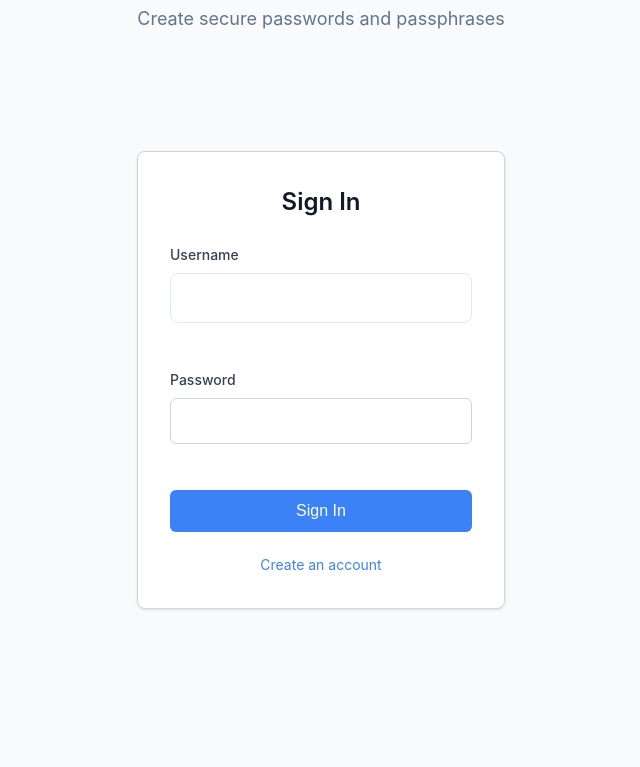
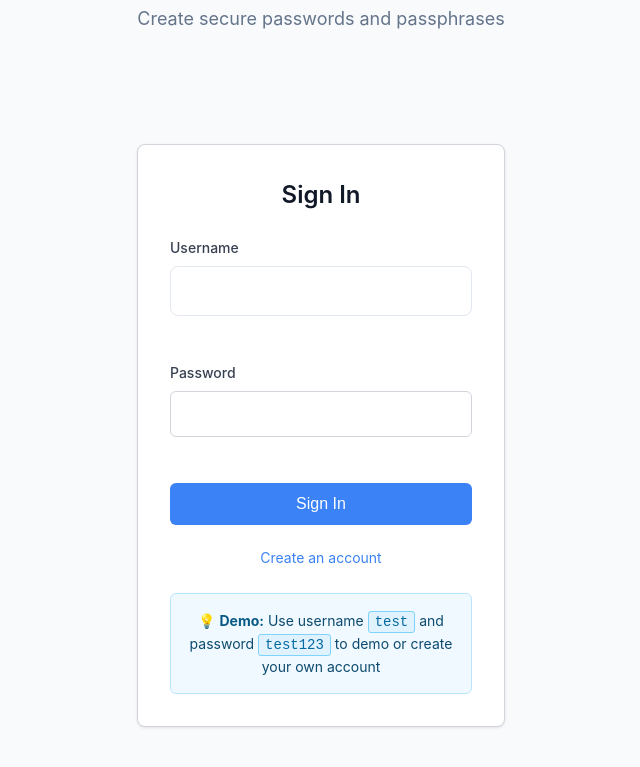
Before and after one commit to ScottishB/speckit-passwordgen, a website built with Vite: page index.html in a window 1280 px wide. Shown: the part 75-842 px from the top of the page, without its empty margins (319-959 px from the left). Before the commit the page ends 800 px from the top, so only its background shows below. Built offline with nearby package versions, Linux system fonts and the light colour scheme.

Commit message:
feat: add demo user and login instructions
- Created demo user (username: test, password: test123)
- Added demoUser.ts utility to automatically initialize demo user on app load
- Updated LoginForm component with visible demo credentials note
- Added CSS styling for demo note with blue info box styling
- Demo user is created once if it doesn't exist, allowing easy testing

The login page now displays:
'💡 Demo: Use username test and password test123 to demo or create your own account'

This makes it easier for users to quickly test the application without
needing to register a new account first.

```diff
--- a/package.json
+++ b/package.json
@@ -31,6 +31,8 @@
     "terser": "^5.26.0",
     "typescript": "^5.3.0",
     "vite": "^5.0.0",
+    "vite-plugin-top-level-await": "^1.6.0",
+    "vite-plugin-wasm": "^3.5.0",
     "vitest": "^1.0.0"
   },
   "dependencies": {
--- a/src/components/LoginForm.ts
+++ b/src/components/LoginForm.ts
@@ -122,6 +122,10 @@ export class LoginForm {
 
         <div class="login-form__links">
           <a href="#register" class="login-form__link">Create an account</a>
+        </div>
+
+        <div class="login-form__demo-note">
+          <p>💡 <strong>Demo:</strong> Use username <code>test</code> and password <code>test123</code> to demo or create your own account</p>
         </div>
       </form>
     `;
--- a/src/main.ts
+++ b/src/main.ts
@@ -18,6 +18,7 @@ import { SiteEditModal } from './components/SiteEditModal';
 import { DeleteAccountModal } from './components/DeleteAccountModal';
 import { SettingsView } from './components/SettingsView';
 import { ErrorBoundary } from './components/ErrorBoundary';
+import { initializeDemoUser } from './utils/demoUser';
 
 class AppComponent {
   private database: Database;
@@ -91,6 +92,9 @@ class AppComponent {
       await this.database.initialize();
       console.log('[App] Database initialized');
 
+      // Initialize demo user for testing/demo purposes
+      await this.initializeDemoUser();
+
       // Check authentication status
       console.log('[App] Checking authentication status...');
       this.isAuthenticated = await this.authService.isAuthenticated();
@@ -117,6 +121,19 @@ class AppComponent {
     } catch (error) {
       console.error('[App] Initialization failed:', error);
       this.handleError(error as Error);
+    }
+  }
+
+  /**
+   * Initializes the demo user for testing and demonstration
+   * @private
+   */
+  private async initializeDemoUser(): Promise<void> {
+    try {
+      await initializeDemoUser(this.authService, this.database);
+    } catch (error) {
+      console.warn('[App] Failed to initialize demo user:', error);
+      // Don't throw - this is non-critical
     }
   }
 
--- a/src/styles/auth.css
+++ b/src/styles/auth.css
@@ -223,6 +223,40 @@
   outline: 2px solid #3b82f6;
   outline-offset: 2px;
   border-radius: 2px;
+}
+
+/* ============================================================================
+   Demo Note (LoginForm)
+   ========================================================================= */
+
+.login-form__demo-note {
+  margin-top: 1.5rem;
+  padding: 1rem;
+  background-color: #f0f9ff;
+  border: 1px solid #bae6fd;
+  border-radius: 6px;
+  text-align: center;
+}
+
+.login-form__demo-note p {
+  margin: 0;
+  font-size: 0.875rem;
+  line-height: 1.5;
+  color: #0c4a6e;
+}
+
+.login-form__demo-note strong {
+  color: #075985;
+}
+
+.login-form__demo-note code {
+  padding: 0.125rem 0.375rem;
+  background-color: #e0f2fe;
+  border: 1px solid #7dd3fc;
+  border-radius: 3px;
+  font-family: 'Courier New', Courier, monospace;
+  font-size: 0.875rem;
+  color: #0369a1;
 }
 
 /* ============================================================================
--- /dev/null
+++ b/src/utils/demoUser.ts
@@ -0,0 +1,54 @@
+/**
+ * Demo User Initialization
+ *
+ * Creates a demo/test user for development and demonstration purposes.
+ * This user is created automatically if it doesn't already exist.
+ */
+
+import type { AuthService } from '../services/AuthService';
+import type { Database } from '../services/database';
+
+/**
+ * Demo user credentials
+ */
+export const DEMO_USER = {
+  username: 'test',
+  password: 'test123',
+} as const;
+
+/**
+ * Initializes the demo user if it doesn't already exist
+ *
+ * @param authService - The authentication service instance
+ * @param database - The database instance
+ * @returns Promise that resolves when initialization is complete
+ */
+export async function initializeDemoUser(
+  authService: AuthService,
+  database: Database
+): Promise<void> {
+  try {
+    // Check if demo user already exists
+    const existingUser = await database.getUserByUsername(DEMO_USER.username);
+
+    if (existingUser) {
+      console.log('[DemoUser] Demo user already exists');
+      return;
+    }
+
+    // Create the demo user
+    console.log('[DemoUser] Creating demo user...');
+    await authService.register(DEMO_USER.username, DEMO_USER.password);
+    console.log('[DemoUser] Demo user created successfully');
+
+    // Log out if the registration auto-logged in
+    const currentSession = authService.getCurrentSession();
+    if (currentSession) {
+      await authService.logout(currentSession.sessionId);
+      console.log('[DemoUser] Logged out after demo user creation');
+    }
+  } catch (error) {
+    // If user already exists or creation fails, log but don't throw
+    console.warn('[DemoUser] Failed to create demo user:', error);
+  }
+}
```
Also changed, not shown: 1 other file.
